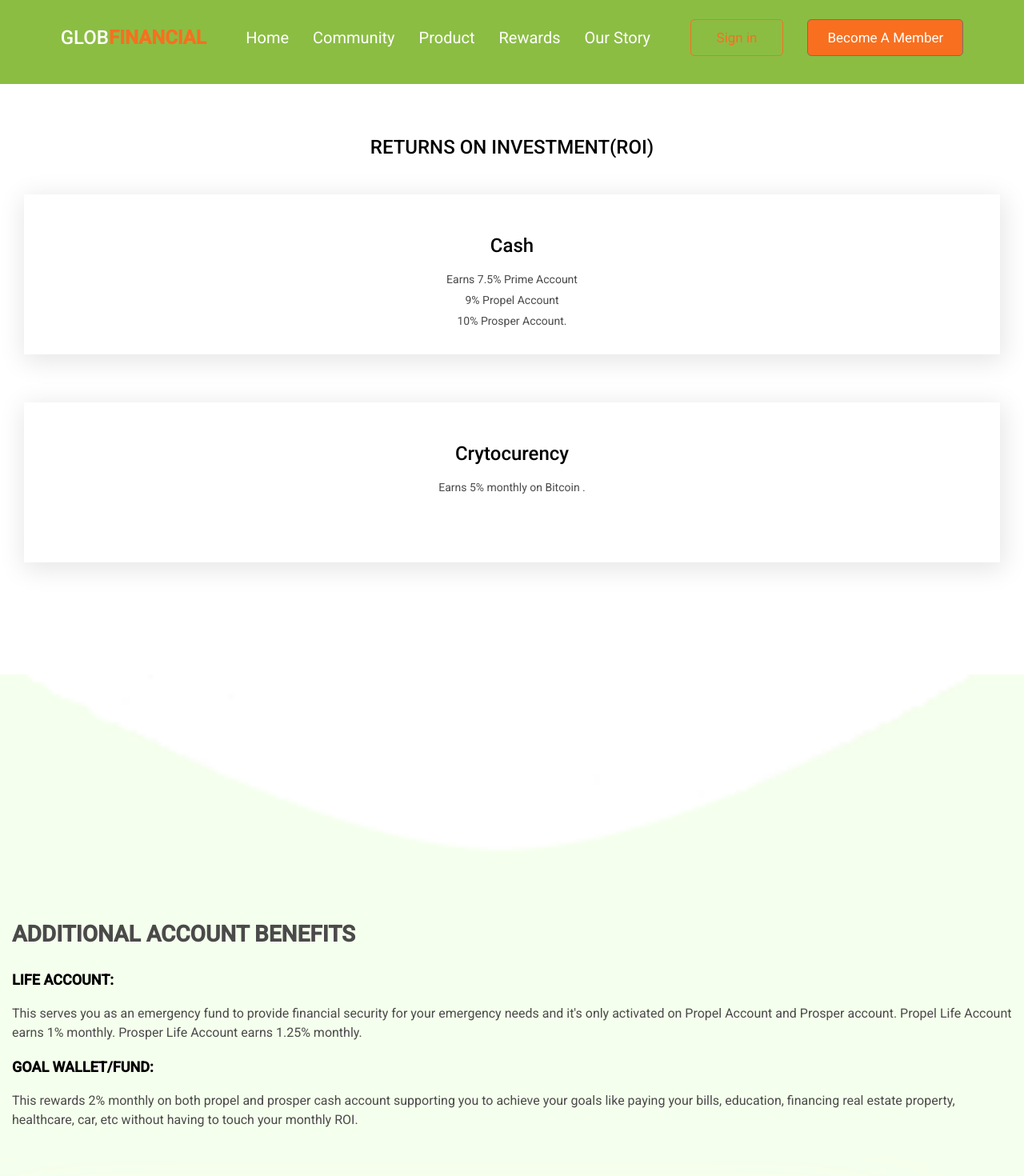
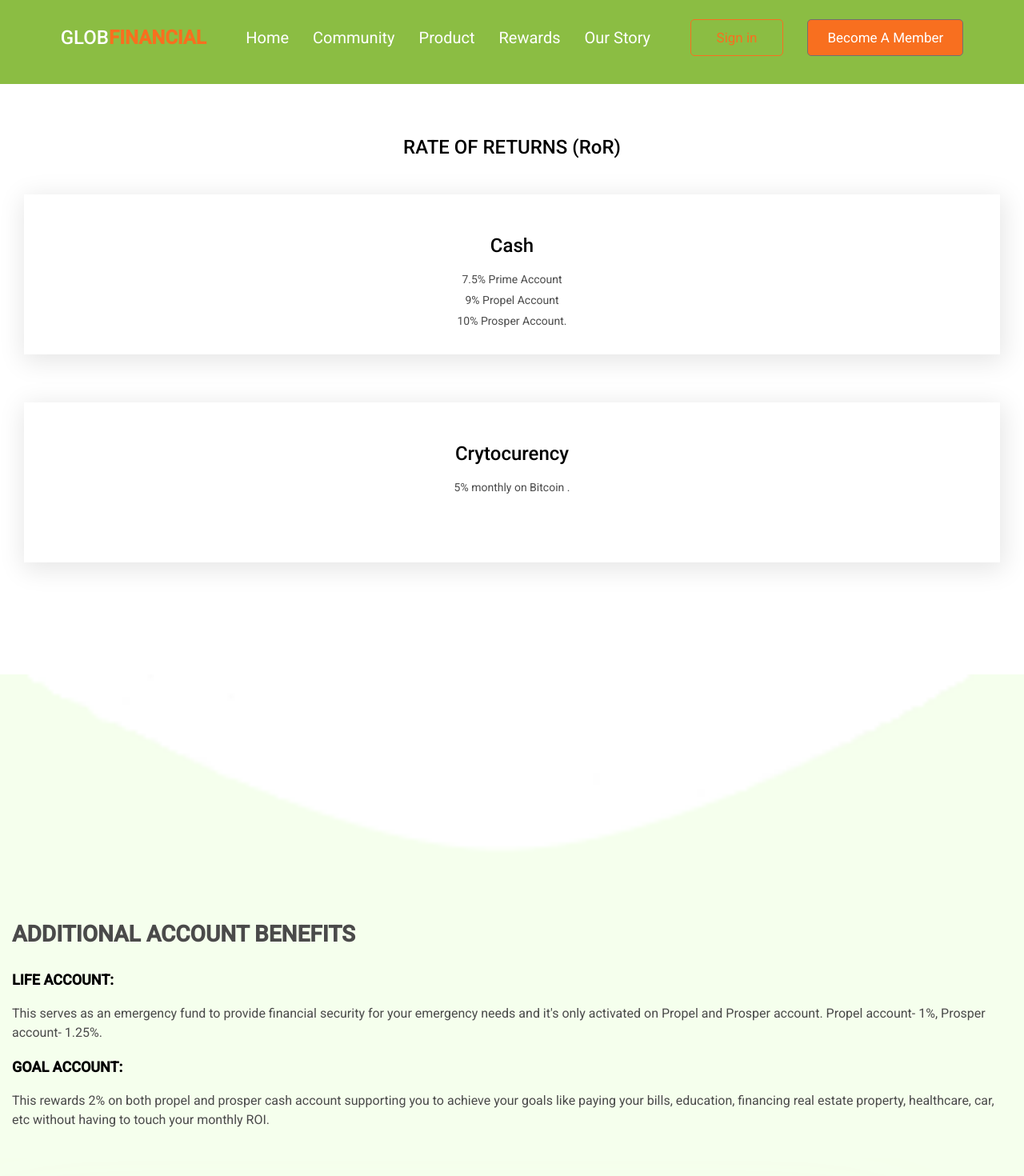
Before and after one commit to georgebsmith-tech/glob-finincial-client, a Next.js app: page /reward in a window 1280 px wide. Shown: the top 1470 px of the page at 80% size. Built offline with nearby package versions, Linux system fonts and the light colour scheme.

Commit message:
made corrections to home and reward pages

```diff
--- a/components/Footer/GuestFooter.js
+++ b/components/Footer/GuestFooter.js
@@ -44,7 +44,20 @@ const GuestFooter = ({ children }) => {
 
                 </ul>
                 <div className="f16 center-text lh2">
-                    Glob Financial is a Trusted investment platform.
+                   <p className="mb20">
+                        This Website is for information purposes only, the products and services could be modified without previous notice.
+
+
+
+
+                   </p>
+                    <p className="mb20">
+                        The value of your portfolio can go down or up as returns are not guaranteed and any historical returns expected returns or probability projections referenced on our website may not reflect actual future performances in the market. We seek to give you the best possible returns the market can provide, and request you seek financial advice if you are unsure about investing.
+                   </p>
+                   <p>
+
+                        Contents of this website and site pages (“Website) are not directed at any person in any jurisdiction where (because of that person’s nationality, residence, or otherwise) the publication or availability of the Website is prohibited. Persons accessing the Website need to be aware that they are responsible themselves for compliance with all local rules and regulations.
+                   </p>
                 </div>
 
                 <div className="f16 center-text mt20">
--- a/components/Home/CalculateReturns.js
+++ b/components/Home/CalculateReturns.js
@@ -126,7 +126,10 @@ export default function CalculateReturns() {
                     Returns on Investment
 
         </h3>
-                <div className="center-text f33 bolder mt30 text-brand-green">
+                <div className="ct f18 bolder mt20 tb">
+                    with your
+        </div>
+                <div className="center-text f33 bolder mt20 text-brand-green">
                     Basic Investment Plan
         </div>
                 <div
--- a/components/Home/HowItWorks.jsx
+++ b/components/Home/HowItWorks.jsx
@@ -5,7 +5,7 @@ const HowItWorks = () => {
         ["Register Personal", "Information"],
         ["Choose your", "Account Type"],
         ["Fund your", "Account"],
-        ["Activate your", "Investment"]
+        ["Account is", "Activated"]
 
 
     ]
--- a/components/Home/OurFeatures.js
+++ b/components/Home/OurFeatures.js
@@ -1,7 +1,7 @@
 const OurFeatures = () => {
     const Features = [
         {
-            text: "In today's volatile economy, you should never depend on a single income source. Grow your funds up to 10% monthly in cash and crypto.",
+            text: "In today's volatile economy, you lose money when you keep it in the bank. Keep your money in foreign currencies and cryptocurrencies and protect your wealth, earn up to 10% monthly ROI in cash and crypto to grow your wealth.",
             title: "Grow Wealth",
             imageURL: "./images/Glob Financial/cash.svg",
 
--- a/components/Home/PassiveIncome.js
+++ b/components/Home/PassiveIncome.js
@@ -13,8 +13,7 @@ const PassiveIncome = () => {
                     "
             </div>
                 <p className="f24" style={{ color: "rgba(130,130,130,1)" }}>
-                    Create multiple streams of income, $100 earned from passive income is worth more than $1000 of your work Income
-                </p>
+                    $100 earned in passive income is worth more than $1000 of work income. </p>
             </div>
             <p className="f16 lh1p5">
                 Starting earning passive income with cash and crypto from the comfort of your home.
--- a/components/Subscribe/index.js
+++ b/components/Subscribe/index.js
@@ -6,7 +6,7 @@ const Subscribe = () => {
 
             </h2>
             <div className="f14 mt20">
-                Every day of the week we pick the best for you.
+                You get the best financial content every week.
             </div>
             <div className="mt20">
                 <div>
--- a/configs/footerCategory.js
+++ b/configs/footerCategory.js
@@ -7,12 +7,12 @@ const footerCategories = [
 
     {
         name: "Product",
-        subs: [{ name: "Cash Management" }, { name: "Crypto Currency" }]
+        subs: [{ name: "Glob Education" }, { name: "Glob Capital" }, { name: "Glob life" }]
     }
     ,
     {
         name: "Resources",
-        subs: [{ name: "Community" }, { name: "FAQ" }, { name: "Security" }]
+        subs: [{ name: "Contact Us" }, { name: "FAQ" }]
     }
 ]
 
--- a/pages/community.js
+++ b/pages/community.js
@@ -18,7 +18,7 @@ export default function Community() {
 
              </p>
                 <p className="mt30">
-                    Win amazing giveaways.
+                    In the community, you win amazing giveaways
                </p>
 
             </div>
--- a/pages/index.js
+++ b/pages/index.js
@@ -143,7 +143,7 @@ export default function Home() {
 
       <ProtectYield />
       <ActionLink
-        text="See how we use our funds."
+        text="See how we use your funds."
         cta="Learn more about us"
         url="/our-story"
         classes="left" />
--- a/pages/reward.js
+++ b/pages/reward.js
@@ -12,7 +12,7 @@ export default function Home() {
     return (
         <div>
             <h1 className="f24 center-text mt50 bold tb container">
-                RETURNS ON INVESTMENT(ROI)
+                RATE OF RETURNS (RoR)
             </h1>
             <Cards />
             {/* <div
@@ -55,9 +55,7 @@ const AccountBenefits = () => {
                         LIFE ACCOUNT:
                 </h3>
                     <p className="f16 lh1p5">
-                        This serves you as an emergency fund to provide financial security for your emergency needs and it's only activated on Propel Account and Prosper account.
-                        Propel Life Account earns 1% monthly.
-                        Prosper Life Account earns 1.25% monthly.
+                        This serves as an emergency fund to provide financial security for your emergency needs and it's only activated on Propel and Prosper account. Propel account- 1%, Prosper account- 1.25%.
 
                 </p>
                 </div>
@@ -65,11 +63,11 @@ const AccountBenefits = () => {
                 <div className="mb20">
                     <h3 className="f18 mb20 tb ">
 
-                        GOAL WALLET/FUND:
+                        GOAL ACCOUNT:
 
                 </h3>
                     <p className="f16 lh1p5">
-                        This rewards 2% monthly on both propel and prosper cash account supporting you to achieve your goals like paying your bills, education, financing real estate property, healthcare, car, etc without having to touch your monthly ROI.
+                        This rewards 2% on both propel and prosper cash account supporting you to achieve your goals like paying your bills, education, financing real estate property, healthcare, car, etc without having to touch your monthly ROI.
 
 
                 </p>
@@ -207,7 +205,7 @@ const CashCard = () => {
                 </h2>
                     <p className="f14">
                         <div className="mb10">
-                            Earns 7.5% Prime Account
+                            7.5% Prime Account
             </div>
                         <div className="mb10">
 
@@ -236,7 +234,7 @@ const CardCrypto = () => {
                 </h2>
                     <p className="f14">
                         <div className="mb20">
-                            Earns 5% monthly on Bitcoin
+                            5% monthly on Bitcoin
                             .
 
             </div>
```
